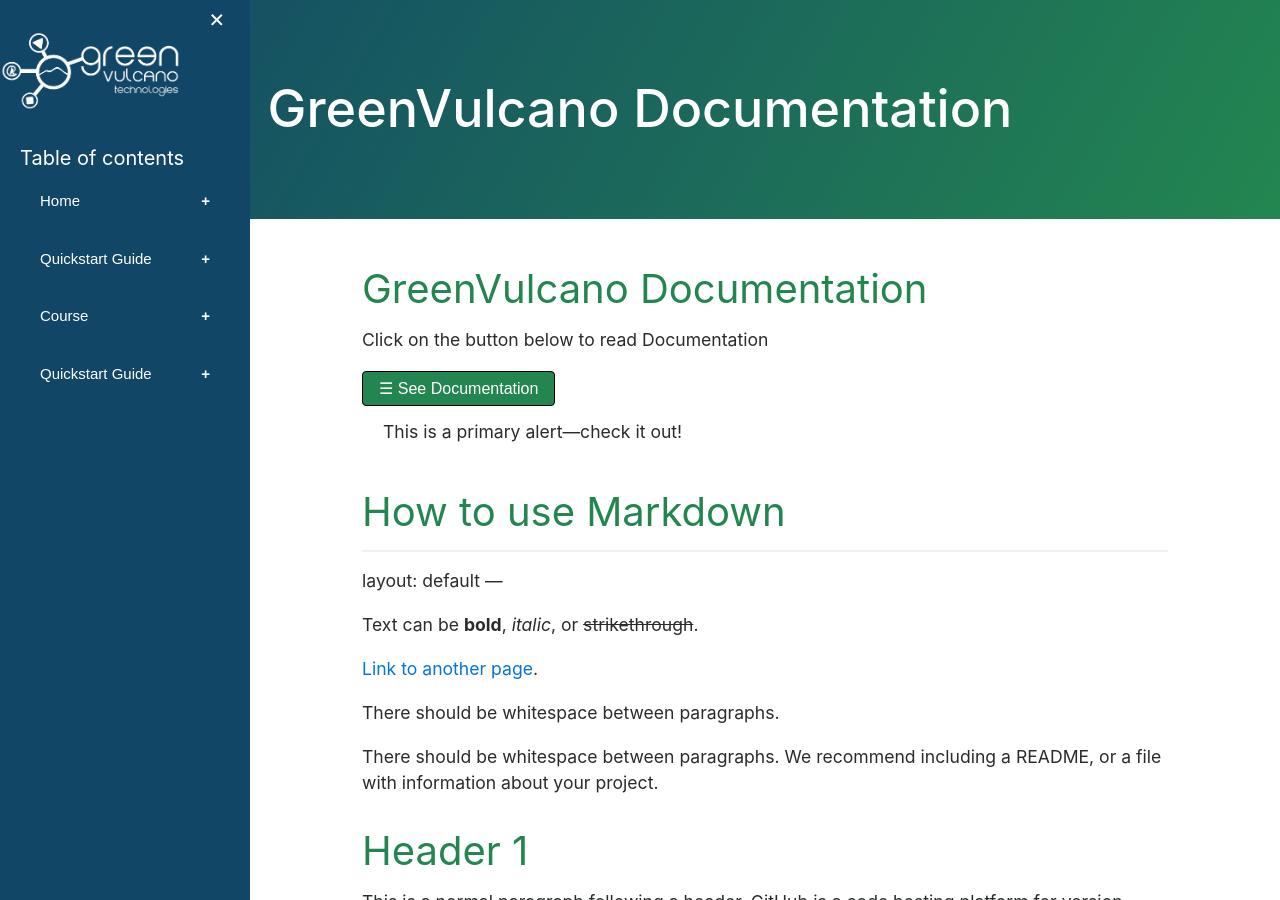
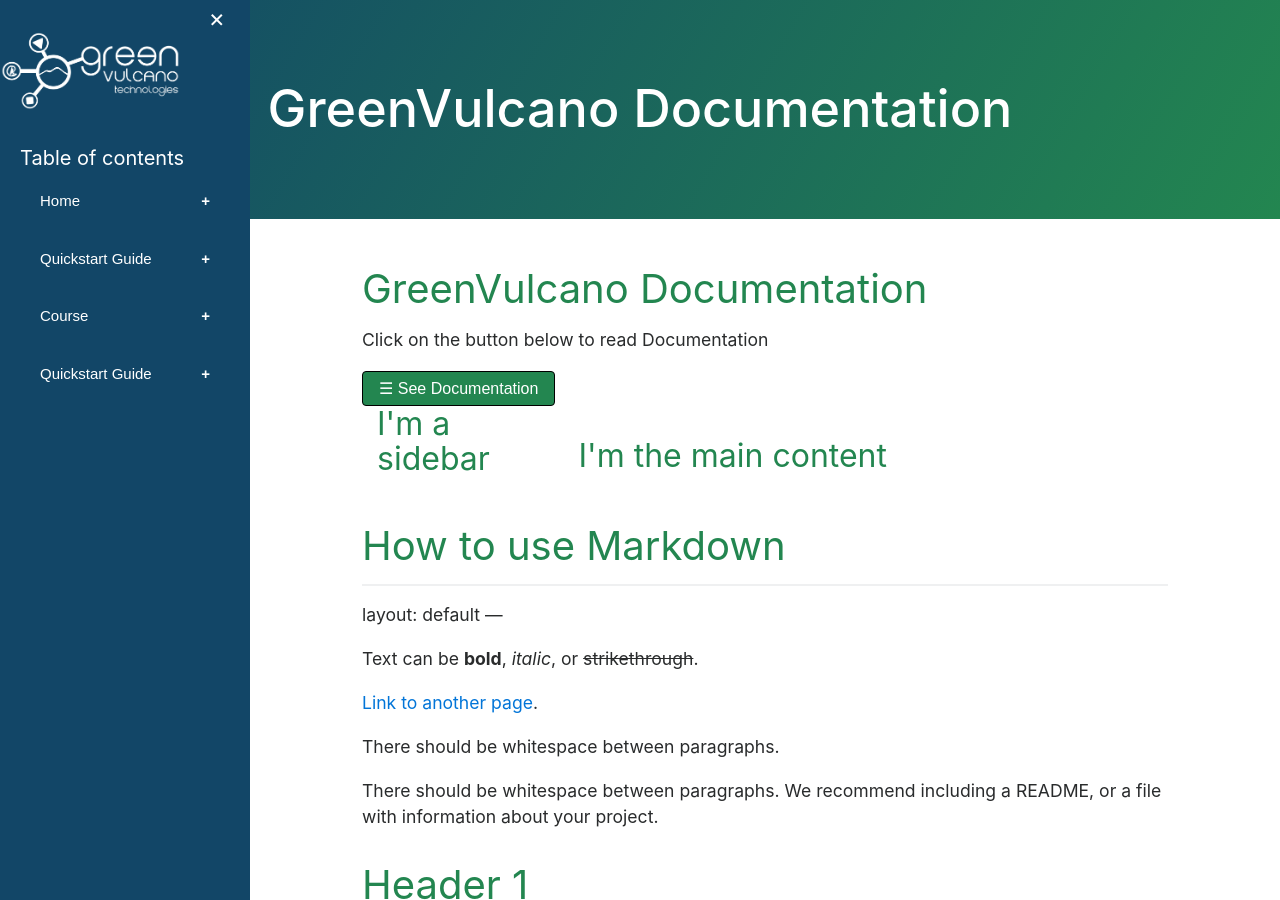
Before and after one commit to dianamw/GreenVulcano-Beta, a Jekyll site: the page built from index.md, in a window 1280 px wide and 900 px high. Built offline with Jekyll 4.4.1, drawn with Linux system fonts in a browser that asks for light colours; our own code applies the rules of GitHub Pages for plain Markdown files; the repository's description, which GitHub fills in, is left out.

Commit message:
Update body.html

```diff
--- a/_includes/body.html
+++ b/_includes/body.html
@@ -65,8 +65,16 @@
       <h1>GreenVulcano Documentation</h1>
       <p>Click on the button below to read Documentation</p>
       <button class="Button Button-green" onclick="openNav();">&#9776; See Documentation</button>
-	    <div class="alert alert-primary" role="alert">
-  This is a primary alert—check it out!
+	   <div class="container-fluid">
+  <div class="row">
+    <nav class="col-md-3 collapse show" id="sidebar">
+      <h2>I'm a sidebar</h2>
+    </nav>
+    <main class="col-md-9">
+      <i class="fa fa-times" data-toggle="collapse" data-target="sidebar" aria-hidden="true" aria-expanded="false" aria-controls="sidebar" onclick="document.getElementById(this.getAttribute('data-target')).style.display = 'none';"></i>
+      <h2>I'm the main content</h2>
+    </main>
+  </div>
 </div>
       {{ content }}
 	<!-- Here ends the Main -->
```
